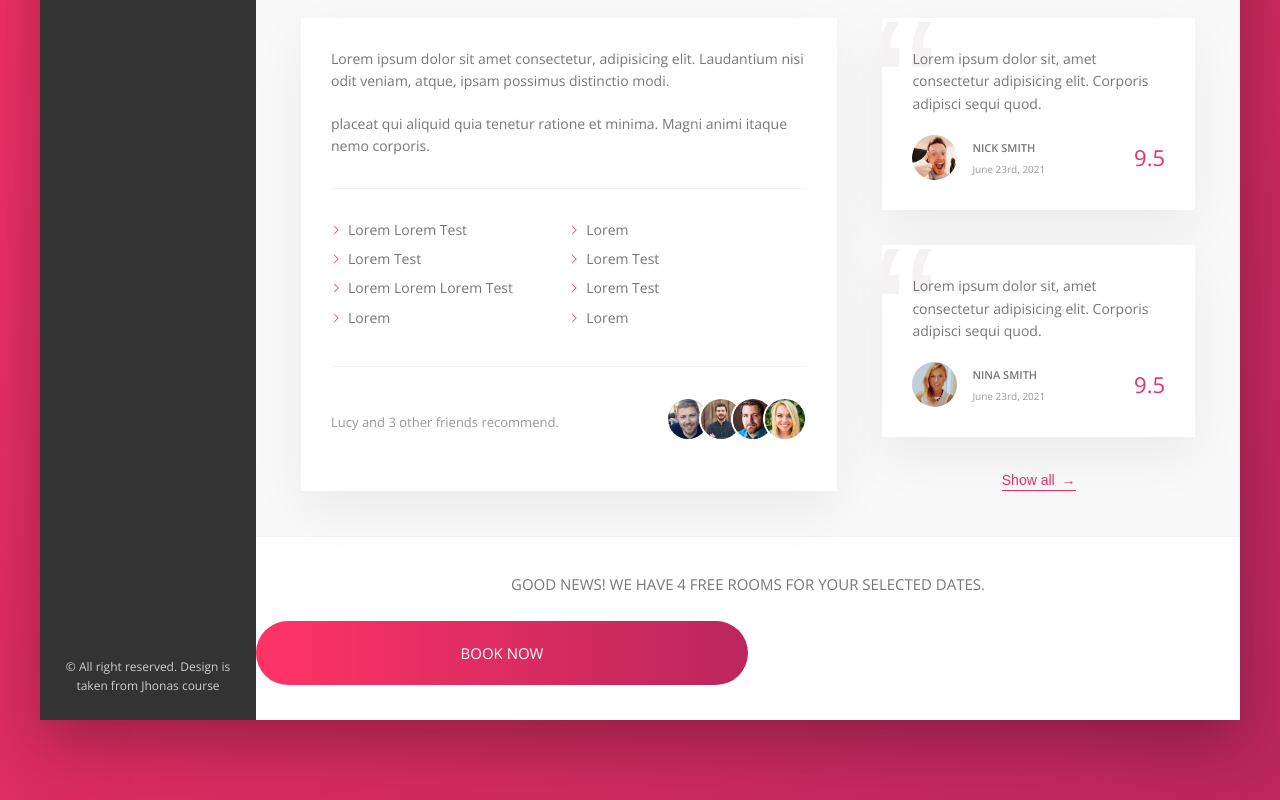
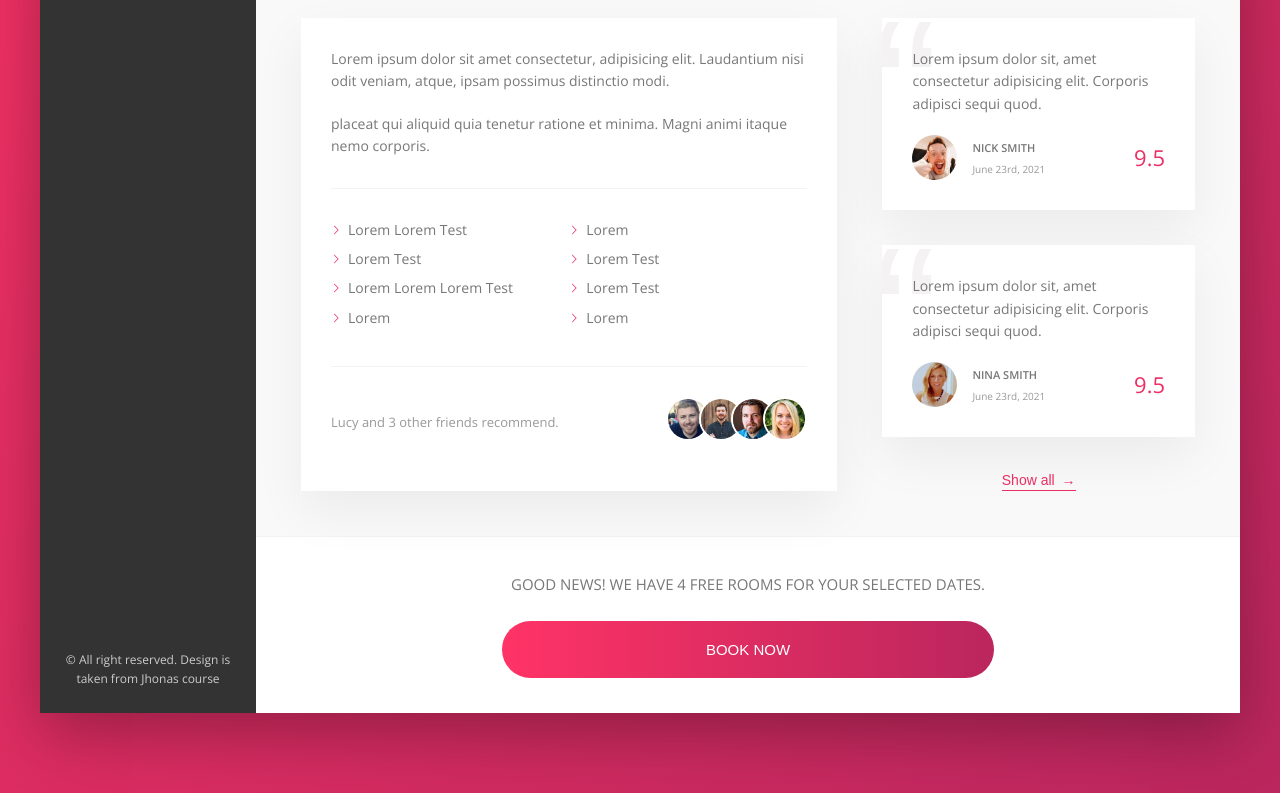
Before and after one commit to kotekirkitadze/trillo-project, a website: page index.html in a window 1280 px wide. Shown: the part 629-1429 px from the top of the page. Drawn offline with nearby package versions, Linux system fonts and the light colour scheme.

Commit message:
bug fixed

```diff
--- a/index.html
+++ b/index.html
@@ -250,10 +250,10 @@
 						<h2 class="cta__book-now">
 							Good news! We have 4 free rooms for your selected dates.
 						</h2>
-						<div class="btn">
+						<button class="btn">
 							<span class="btn__visible">Book now</span>
 							<span class="btn__invisible">Only 4 rooms left</span>
-						</div>
+						</button>
 					</div>
 				</main>
 			</div>
```
